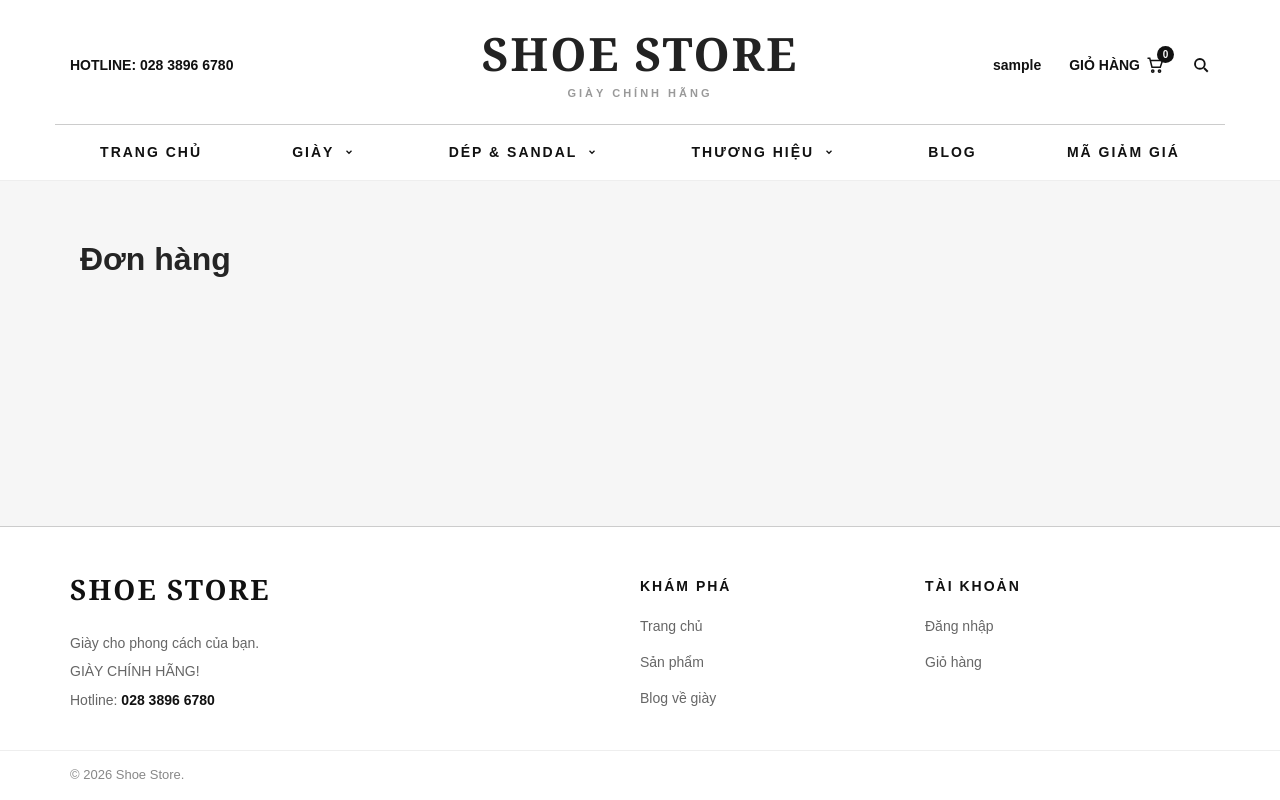
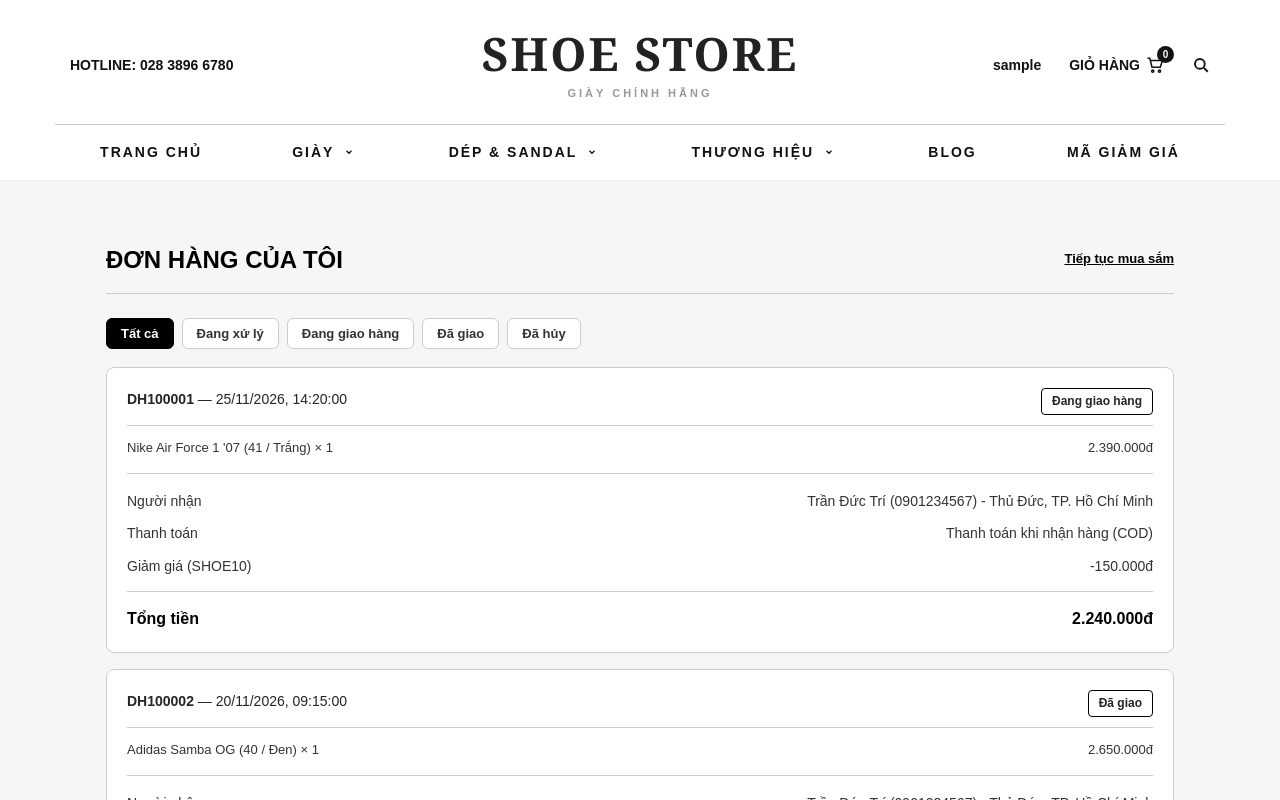
Before and after one commit to Thangt2005/231303031_Frontend_Project, a React (Vite) app in the folder 231303031_Frontend_Project/shoe-store/: page /orders in a window 1280 px wide. Shown: the top 800 px of the page. Built offline with nearby package versions, Linux system fonts and the light colour scheme; sample sign-in values are in the browser's storage.

Commit message:
Thêm trang đơn hàng + mock orders

```diff
--- a/231303031_Frontend_Project/shoe-store/src/components/auth/LoginDropdown.tsx
+++ b/231303031_Frontend_Project/shoe-store/src/components/auth/LoginDropdown.tsx
@@ -1,5 +1,5 @@
 import { useEffect, useRef } from 'react';
-import { useLocation, useNavigate } from 'react-router';
+import { Link, useLocation, useNavigate } from 'react-router';
 import { useAuth } from '../../context/AuthContext';
 import LoginForm from './LoginForm';
 import '../../styles/login.css';
@@ -69,6 +69,13 @@ export default function LoginDropdown() {
           {user ? (
             <div className="login-user-menu">
               <p className="login-user-name">Xin chào, {user.username}</p>
+              <Link
+                to="/orders"
+                className="login-menu-link"
+                onClick={closeLogin}
+              >
+                Đơn hàng
+              </Link>
               <button
                 type="button"
                 className="login-logout-btn"
--- a/231303031_Frontend_Project/shoe-store/src/pages/Orders.tsx
+++ b/231303031_Frontend_Project/shoe-store/src/pages/Orders.tsx
@@ -1,7 +1,97 @@
+import { useState } from 'react';
+import { Link } from 'react-router';
+import { useAuth } from '../context/AuthContext';
+import { fmtPay, getOrders } from '../services/orderService';
+import '../styles/checkout.css';
+
+const TABS = ['Tất cả', 'Đang xử lý', 'Đang giao hàng', 'Đã giao', 'Đã hủy'];
+
 export default function Orders() {
+  const { user } = useAuth();
+  const [tab, setTab] = useState('Tất cả');
+  const all = getOrders(user?.id);
+  const list = tab === 'Tất cả' ? all : all.filter((o) => o.status === tab);
+
   return (
-    <div>
-      <h1>Đơn hàng</h1>
+    <div className="co-page">
+      <div className="co-top">
+        <h1>ĐƠN HÀNG CỦA TÔI</h1>
+        <Link to="/products" className="co-back">
+          Tiếp tục mua sắm
+        </Link>
+      </div>
+
+      <div className="ord-tabs">
+        {TABS.map((t) => (
+          <button
+            key={t}
+            type="button"
+            className={`ord-tab ${tab === t ? 'active' : ''}`}
+            onClick={() => setTab(t)}
+          >
+            {t}
+          </button>
+        ))}
+      </div>
+
+      {list.length === 0 ? (
+        <div className="co-box co-done">
+          <h2>Chưa có đơn hàng nào</h2>
+          <Link to="/products" className="co-btn">
+            MUA SẮM NGAY
+          </Link>
+        </div>
+      ) : (
+        <div className="ord-list">
+          {list.map((o) => (
+            <div key={o.id} className="co-box">
+              <div className="ord-head">
+                <div>
+                  <strong>{o.id}</strong> — {o.createdAt}
+                </div>
+                <span className="ord-status">{o.status}</span>
+              </div>
+
+              <div className="co-items">
+                {o.items.map((item) => (
+                  <div key={item.id} className="co-item">
+                    <span>
+                      {item.name}
+                      {item.size || item.color
+                        ? ` (${item.size || '-'} / ${item.color || '-'})`
+                        : ''}{' '}
+                      × {item.qty}
+                    </span>
+                    <span>{(item.price * item.qty).toLocaleString('vi-VN')}đ</span>
+                  </div>
+                ))}
+              </div>
+
+              <div className="co-row">
+                <span>Người nhận</span>
+                <span>{o.name} ({o.sdt}) - {o.address}</span>
+              </div>
+
+              <div className="co-row">
+                <span>Thanh toán</span>
+                <span>{fmtPay(o.pay)}</span>
+              </div>
+
+              {o.off > 0 && (
+                <div className="co-row">
+                  <span>Giảm giá ({o.code})</span>
+                  <span>-{o.off.toLocaleString('vi-VN')}đ</span>
+                </div>
+              )}
+
+              <div className="co-total" style={{ marginBottom: 0 }}>
+                <span>Tổng tiền</span>
+                <span>{o.final.toLocaleString('vi-VN')}đ</span>
+              </div>
+            </div>
+          ))}
+        </div>
+      )}
     </div>
   );
 }
--- /dev/null
+++ b/231303031_Frontend_Project/shoe-store/src/services/orderService.ts
@@ -0,0 +1,172 @@
+import type { NewOrder, Order, PayMethod } from '../types/order';
+
+const KEY = 'orders_by_user';
+const SEED_KEY = 'orders_seeded';
+
+export const MOCK_ORDERS: Record<number, Order[]> = {
+  1: [
+    {
+      id: 'DH100001',
+      uid: 1,
+      name: 'Trần Đức Trí',
+      sdt: '0901234567',
+      address: 'Thủ Đức, TP. Hồ Chí Minh',
+      note: 'Giao giờ hành chính',
+      pay: 'cod',
+      items: [
+        {
+          id: 1,
+          name: "Nike Air Force 1 '07",
+          price: 2390000,
+          qty: 1,
+          size: 41,
+          color: 'Trắng',
+        },
+      ],
+      total: 2390000,
+      code: 'SHOE10',
+      off: 150000,
+      final: 2240000,
+      status: 'Đang giao hàng',
+      createdAt: '25/11/2026, 14:20:00',
+    },
+    {
+      id: 'DH100002',
+      uid: 1,
+      name: 'Trần Đức Trí',
+      sdt: '0901234567',
+      address: 'Thủ Đức, TP. Hồ Chí Minh',
+      note: '',
+      pay: 'bank',
+      items: [
+        {
+          id: 2,
+          name: 'Adidas Samba OG',
+          price: 2650000,
+          qty: 1,
+          size: 40,
+          color: 'Đen',
+        },
+      ],
+      total: 2650000,
+      code: 'GIAM50K',
+      off: 50000,
+      final: 2600000,
+      status: 'Đã giao',
+      createdAt: '20/11/2026, 09:15:00',
+    },
+    {
+      id: 'DH100003',
+      uid: 1,
+      name: 'Trần Đức Trí',
+      sdt: '0901234567',
+      address: 'Thủ Đức, TP. Hồ Chí Minh',
+      note: 'Đổi size khác',
+      pay: 'cod',
+      items: [
+        {
+          id: 4,
+          name: 'Vans Old Skool',
+          price: 1650000,
+          qty: 1,
+          size: 42,
+          color: 'Đen',
+        },
+      ],
+      total: 1650000,
+      code: '',
+      off: 0,
+      final: 1650000,
+      status: 'Đã hủy',
+      createdAt: '15/11/2026, 18:40:00',
+    },
+  ],
+  2: [
+    {
+      id: 'DH200001',
+      uid: 2,
+      name: 'Lê Minh Khang',
+      sdt: '0912345678',
+      address: 'Bình Thạnh, TP. Hồ Chí Minh',
+      note: '',
+      pay: 'bank',
+      items: [
+        {
+          id: 1,
+          name: "Nike Air Force 1 '07",
+          price: 2390000,
+          qty: 1,
+          size: 40,
+          color: 'Đen',
+        },
+      ],
+      total: 2390000,
+      code: '',
+      off: 0,
+      final: 2390000,
+      status: 'Đang giao hàng',
+      createdAt: '26/11/2026, 10:05:00',
+    },
+  ],
+};
+
+function readMap(): Record<number, Order[]> {
+  if (typeof localStorage === 'undefined') return { ...MOCK_ORDERS };
+  let map: Record<number, Order[]> = {};
+  const raw = localStorage.getItem(KEY);
+  if (raw) {
+    try {
+      map = JSON.parse(raw);
+    } catch {
+      map = {};
+    }
+  }
+  if (!localStorage.getItem(SEED_KEY)) {
+    for (const [k, mocks] of Object.entries(MOCK_ORDERS)) {
+      const uid = Number(k);
+      const cur = map[uid] || [];
+      const ids = new Set(cur.map((o) => o.id));
+      map[uid] = [...cur, ...mocks.filter((m) => !ids.has(m.id))];
+    }
+    localStorage.setItem(KEY, JSON.stringify(map));
+    localStorage.setItem(SEED_KEY, '1');
+  }
+  return map;
+}
+
+function writeMap(map: Record<number, Order[]>) {
+  if (typeof localStorage === 'undefined') return;
+  localStorage.setItem(KEY, JSON.stringify(map));
+}
+
+export function fmtPay(pay: PayMethod): string {
+  return pay === 'bank' ? 'Chuyển khoản' : 'Thanh toán khi nhận hàng (COD)';
+}
+
+export function itemSize(item: any): string | number {
+  return item.size || (Array.isArray(item.sizes) && item.sizes[0]) || 38;
+}
+
+export function itemColor(item: any): string {
+  return (item.color && String(item.color).trim()) || (Array.isArray(item.colors) && item.colors[0]) || 'Đen';
+}
+
+export function getOrders(uid?: number): Order[] {
+  if (!uid) return [];
+  const map = readMap();
+  return map[uid] ? [...map[uid]] : [];
+}
+
+export function addOrder(data: NewOrder): Order {
+  const order: Order = {
+    ...data,
+    id: `DH${Date.now().toString().slice(-6)}`,
+    status: 'Đang xử lý',
+    createdAt: new Date().toLocaleString('vi-VN'),
+  };
+  const map = readMap();
+  const cur = map[data.uid] || [];
+  map[data.uid] = [order, ...cur];
+  writeMap(map);
+  return order;
+}
--- a/231303031_Frontend_Project/shoe-store/src/styles/login.css
+++ b/231303031_Frontend_Project/shoe-store/src/styles/login.css
@@ -207,6 +207,24 @@
   border-color: var(--color-black);
 }
 
+.login-menu-link {
+  display: block;
+  padding: 10px;
+  border: 1px solid var(--color-black);
+  border-radius: 6px;
+  background: var(--color-black);
+  color: var(--color-white);
+  font-size: 14px;
+  font-weight: 600;
+  text-decoration: none;
+  text-align: center;
+  transition: background 0.2s;
+}
+
+.login-menu-link:hover {
+  background: var(--color-gray-hover);
+}
+
 .login-success-message {
   padding: 8px 12px;
   background: var(--color-gray-light);
--- /dev/null
+++ b/231303031_Frontend_Project/shoe-store/src/types/order.ts
@@ -0,0 +1,42 @@
+export type PayMethod = 'cod' | 'bank';
+
+export interface OrderItem {
+  id: number;
+  name: string;
+  price: number;
+  qty: number;
+  size: string | number;
+  color: string;
+  image?: string;
+}
+
+export interface Order {
+  id: string;
+  uid: number;
+  name: string;
+  sdt: string;
+  address: string;
+  note: string;
+  pay: PayMethod;
+  items: OrderItem[];
+  total: number;
+  code: string;
+  off: number;
+  final: number;
+  status: string;
+  createdAt: string;
+}
+
+export interface NewOrder {
+  uid: number;
+  name: string;
+  sdt: string;
+  address: string;
+  note: string;
+  pay: PayMethod;
+  items: OrderItem[];
+  total: number;
+  code: string;
+  off: number;
+  final: number;
+}
```
